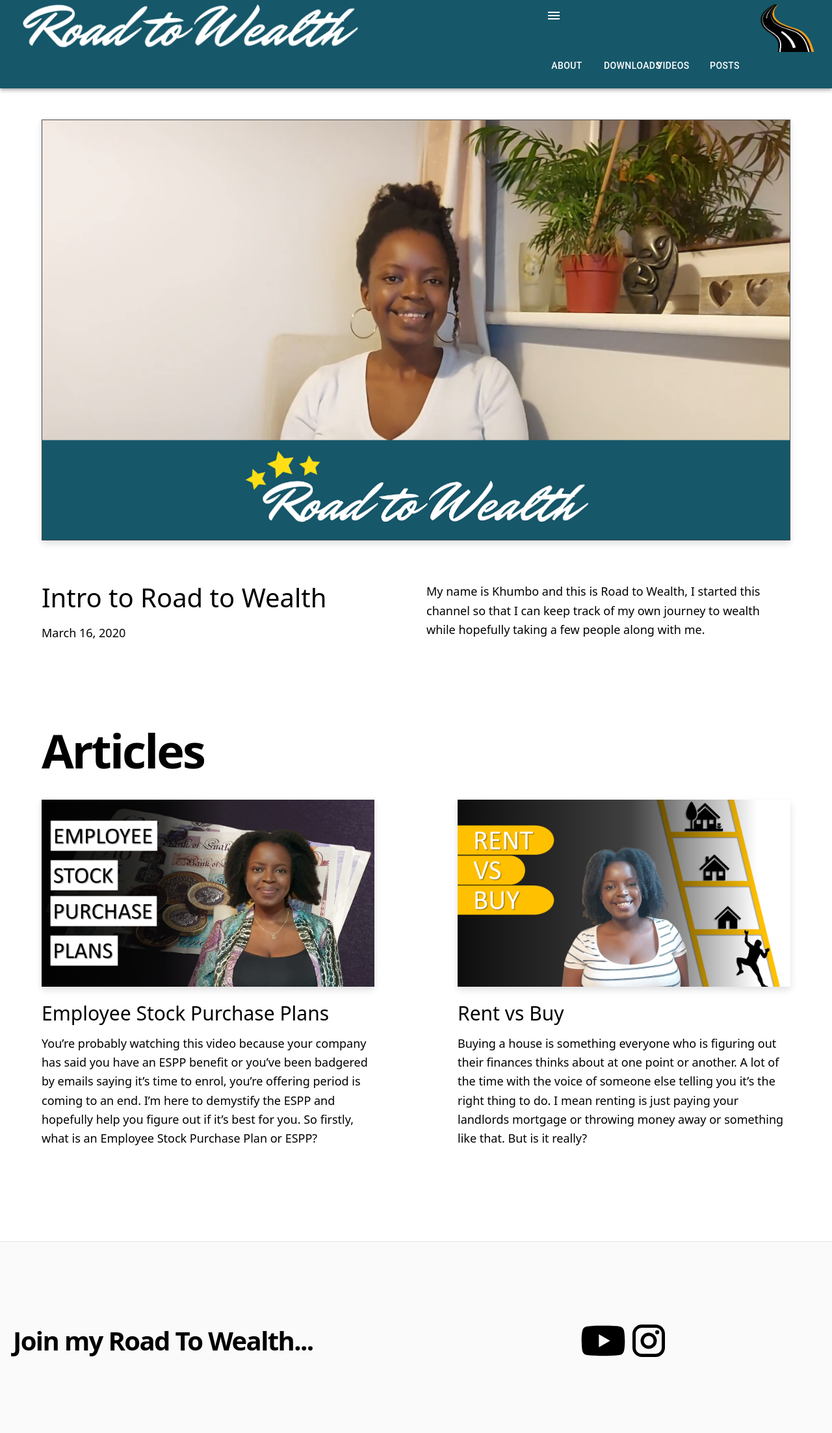
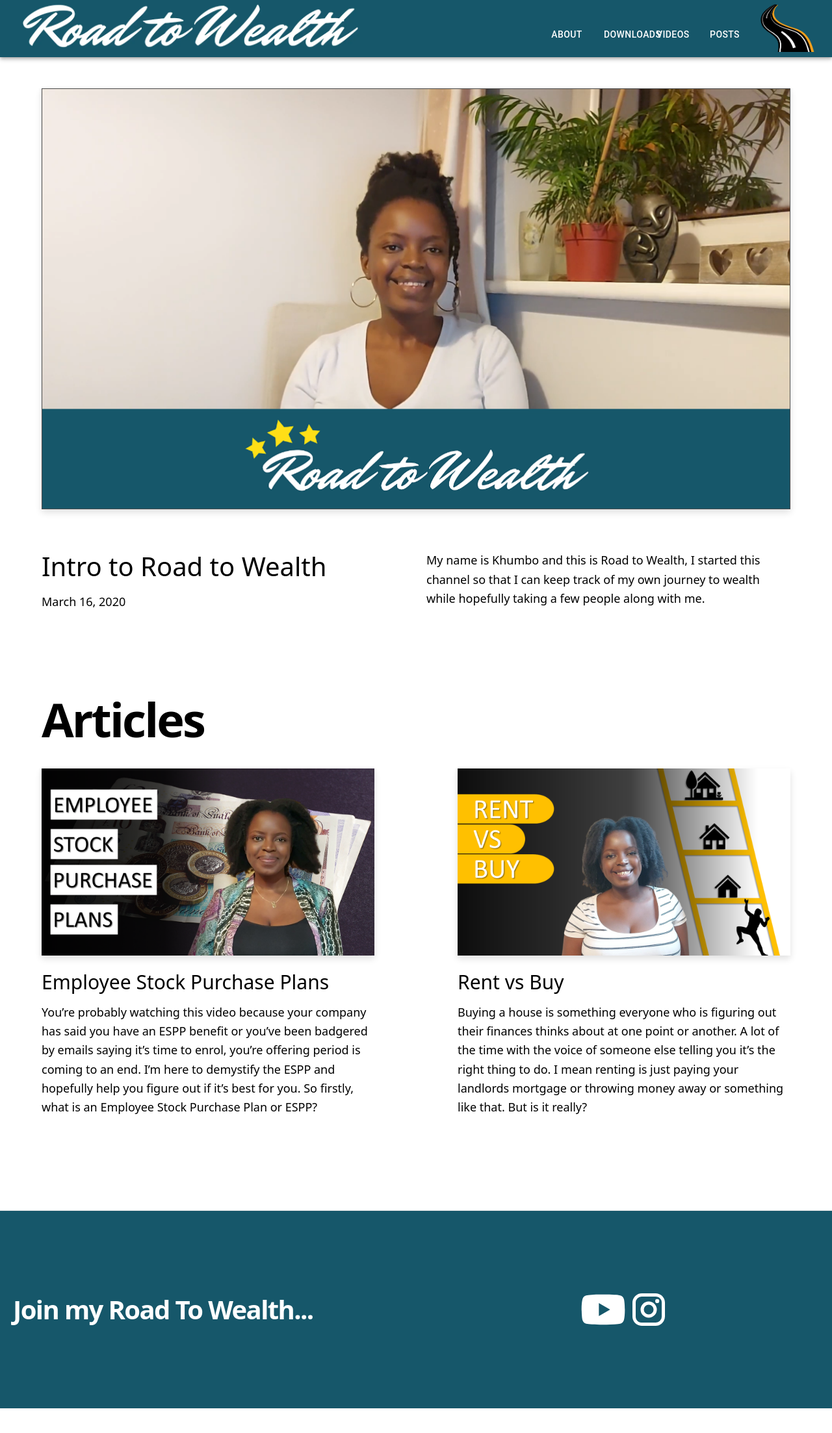
Before and after one commit to khumbon/road-to-wealth, a Next.js app: page / in a window 1280 px wide. Shown: the top 2206 px of the page at 65% size. After the commit the page ends 2168 px from the top, so only its background shows below. Built offline with nearby package versions, Linux system fonts and the light colour scheme.

Commit message:
Added repsonsive menu

```diff
--- a/components/Footer/index.styles.tsx
+++ b/components/Footer/index.styles.tsx
@@ -1,5 +1,6 @@
 import styled from 'styled-components';
+import { colours } from '../../constants';
 
 export const StyledFooter = styled.footer`
-  background-color: '#16576a';
+  background-color: ${colours.brand};
 `;
--- a/components/Footer/index.tsx
+++ b/components/Footer/index.tsx
@@ -10,15 +10,18 @@ const Footer = () => {
     <StyledFooter className="bg-neutral-50 border-t border-neutral-200">
       <Container>
         <div className="py-28 flex flex-col lg:flex-row items-center">
-          <h3 className="text-4xl lg:text-[2.5rem] font-bold tracking-tighter leading-tight text-center lg:text-left mb-10 lg:mb-0 lg:pr-4 lg:w-1/2">
+          <h3
+            className="text-4xl lg:text-[2.5rem] font-bold tracking-tighter leading-tight text-center lg:text-left mb-10 lg:mb-0 lg:pr-4 lg:w-1/2"
+            style={{ color: 'white' }}
+          >
             Join my Road To Wealth...
           </h3>
           <div className="flex flex-col lg:flex-row justify-center items-center lg:pl-4 lg:w-1/2">
             <Link href="https://www.youtube.com/channel/UCOEn7iKMc3ct5MRJMTM-vHQ/featured">
-              <YouTubeIcon style={{ fontSize: '80px' }} />
+              <YouTubeIcon style={{ fontSize: '80px', color: 'white' }} />
             </Link>
             <Link href="https://www.instagram.com/roadtowealth7/">
-              <InstagramIcon style={{ fontSize: '60px' }} />
+              <InstagramIcon style={{ fontSize: '60px', color: 'white' }} />
             </Link>
           </div>
         </div>
--- /dev/null
+++ b/components/Navbar/index.tsx
@@ -0,0 +1,109 @@
+import * as React from 'react';
+import AppBar from '@mui/material/AppBar';
+import Box from '@mui/material/Box';
+import Toolbar from '@mui/material/Toolbar';
+import Button from '@mui/material/Button';
+import Image from 'next/image';
+import Name from '../../public/assets/blog/images/Name.png';
+import Road from '../../public/assets/blog/images/Road.png';
+import { Grid, Menu, MenuItem, useMediaQuery } from '@mui/material';
+import Link from 'next/link';
+import MenuIcon from '@mui/icons-material/Menu';
+import IconButton from '@mui/material/IconButton';
+import { withStyles } from '@material-ui/styles';
+import { colours, screenSizes } from '../../constants';
+
+const pages = ['About', 'Downloads', 'Videos', 'Posts'];
+
+const ResponsiveAppBar = () => {
+  const [anchorEl, setAnchorEl] = React.useState<null | HTMLElement>(null);
+  const handleClick = (event: React.MouseEvent<HTMLButtonElement>) => {
+    setAnchorEl(event.currentTarget);
+  };
+  const open = Boolean(anchorEl);
+  const handleClose = () => {
+    setAnchorEl(null);
+  };
+
+  const StyledMenu = withStyles({
+    paper: {
+      backgroundColor: colours.brand,
+    },
+  })((props) => (
+    <Menu
+      id="basic-menu"
+      anchorEl={anchorEl}
+      open={open}
+      onClose={handleClose}
+      MenuListProps={{
+        'aria-labelledby': 'basic-button',
+      }}
+      {...props}
+    />
+  ));
+
+  const isMobile = useMediaQuery(`(max-width: ${screenSizes.tablet}px)`);
+  return (
+    <Box sx={{ flexGrow: 1, background: colours.brand }}>
+      <AppBar position="static" style={{ background: colours.brand }}>
+        <Toolbar disableGutters>
+          <Grid container spacing={2} columns={32}>
+            <Grid item xs={20} style={{ marginLeft: '30px' }}>
+              <Link href="/">
+                <a>
+                  <Image src={Name.src} width="525.3px" height="80px" alt="Road to Wealth Logo" />
+                </a>
+              </Link>
+            </Grid>
+            <Grid item xs={8}>
+              {isMobile ? (
+                <div className="collapsedMenu">
+                  <IconButton
+                    size="large"
+                    edge="start"
+                    color="inherit"
+                    aria-label="open drawer"
+                    aria-controls={open ? 'basic-menu' : undefined}
+                    aria-haspopup="true"
+                    aria-expanded={open ? 'true' : undefined}
+                    sx={{ mr: 2 }}
+                    onClick={handleClick}
+                  >
+                    <MenuIcon />
+                  </IconButton>
+                  <StyledMenu>
+                    {pages.map((page) => (
+                      <MenuItem
+                        onClick={handleClose}
+                        key={page}
+                        sx={{ color: 'white', backgroundColor: colours.brand }}
+                      >
+                        <Button href={page.toLowerCase()} sx={{ color: 'white' }}>
+                          {page}
+                        </Button>
+                      </MenuItem>
+                    ))}
+                  </StyledMenu>
+                </div>
+              ) : (
+                <Grid container spacing={2} columns={32} sx={{ paddingTop: '10px', bottom: 0 }}>
+                  {pages.map((page) => (
+                    <Grid item xs={8} key={page}>
+                      <Button key={page} href={page.toLowerCase()} sx={{ my: 2, color: 'white', paddingTop: '15px' }}>
+                        {page}
+                      </Button>
+                    </Grid>
+                  ))}
+                </Grid>
+              )}
+            </Grid>
+            <Grid item xs={3}>
+              <Image src={Road.src} width="90.7px" height="80px" alt="Picture of An Animated Road" />
+            </Grid>
+          </Grid>
+        </Toolbar>
+      </AppBar>
+    </Box>
+  );
+};
+export default ResponsiveAppBar;
--- a/components/intro.tsx
+++ b/components/intro.tsx
@@ -5,11 +5,12 @@ import Road from '../public/assets/blog/images/Road.png';
 import Grid from '@mui/material/Grid';
 import * as React from 'react';
 import Image from 'next/image';
+import { colours } from '../constants';
 
 const Intro = () => {
   //** <div style={{width: '1920px', height: '1000px', backgroundImage: 'url(/assets/blog/images/Banner2.png)', backgroundRepeat: 'no-repeat', clip:'rect(350px,1920px,952px,0px)', position:'absolute'}}/>  */
   return (
-    <div style={{ background: '#16576a' }}>
+    <div style={{ background: colours.brand }}>
       <Grid container spacing={2}>
         <Grid item xs={8}>
           <Image
--- a/components/layout.tsx
+++ b/components/layout.tsx
@@ -1,7 +1,7 @@
 import Footer from './Footer';
 import Meta from './meta';
 import * as React from 'react';
-import ResponsiveAppBar from './nav-bar';
+import ResponsiveAppBar from './Navbar';
 
 type Props = {
   preview?: boolean;
--- a/components/nav-bar.tsx
+++ /dev/null
@@ -1,58 +0,0 @@
-import * as React from 'react';
-import AppBar from '@mui/material/AppBar';
-import Box from '@mui/material/Box';
-import Toolbar from '@mui/material/Toolbar';
-import Button from '@mui/material/Button';
-import Image from 'next/image';
-import Name from '../public/assets/blog/images/Name.png';
-import Road from '../public/assets/blog/images/Road.png';
-import { Grid } from '@mui/material';
-import Link from 'next/link';
-import MenuIcon from '@mui/icons-material/Menu';
-import IconButton from '@mui/material/IconButton';
-
-const pages = ['About', 'Downloads', 'Videos', 'Posts'];
-
-const ResponsiveAppBar = () => {
-  const [menuOpen, setMenuOpen] = React.useState<boolean>(false);
-  const handleMenuClick = () => {
-    setMenuOpen(!menuOpen);
-  };
-  return (
-    <Box sx={{ flexGrow: 1, background: '#16576a' }}>
-      <AppBar position="static" style={{ background: '#16576a' }}>
-        <Toolbar disableGutters>
-          <Grid container spacing={2} columns={32}>
-            <Grid item xs={20} style={{ marginLeft: '30px' }}>
-              <Link href="/">
-                <a>
-                  <Image src={Name.src} width="525.3px" height="80px" alt="Road to Wealth Logo" />
-                </a>
-              </Link>
-            </Grid>
-            <Grid item xs={8}>
-              <div onClick={() => handleMenuClick()}>
-                <IconButton size="large" edge="start" color="inherit" aria-label="open drawer" sx={{ mr: 2 }}>
-                  <MenuIcon />
-                </IconButton>
-              </div>
-              <Grid container spacing={2} columns={32} sx={{ paddingTop: '10px', bottom: 0 }}>
-                {pages.map((page) => (
-                  <Grid item xs={8} key={page}>
-                    <Button key={page} href={page.toLowerCase()} sx={{ my: 2, color: 'white', paddingTop: '15px' }}>
-                      {page}
-                    </Button>
-                  </Grid>
-                ))}
-              </Grid>
-            </Grid>
-            <Grid item xs={3}>
-              <Image src={Road.src} width="90.7px" height="80px" alt="Picture of An Animated Road" />
-            </Grid>
-          </Grid>
-        </Toolbar>
-      </AppBar>
-    </Box>
-  );
-};
-export default ResponsiveAppBar;
--- /dev/null
+++ b/constants/colours.ts
@@ -0,0 +1,3 @@
+export const colours = {
+  brand: '#16576a',
+};
--- /dev/null
+++ b/constants/index.tsx
@@ -0,0 +1,3 @@
+export { colours } from './colours';
+export { screenSizes } from './screenSizes';
+export type { Devices } from './screenSizes';
--- /dev/null
+++ b/constants/screenSizes.ts
@@ -0,0 +1,7 @@
+export const screenSizes = {
+  desktop: 1280,
+  phone: 600,
+  tablet: 760,
+};
+
+export type Devices = keyof typeof screenSizes;
--- a/next.config.js
+++ b/next.config.js
@@ -4,6 +4,9 @@ const nextConfig = {
   images: {
     domains: [],
   },
+  compiler: {
+    styledComponents: true,
+  },
 };
 
 module.exports = nextConfig;
--- a/package.json
+++ b/package.json
@@ -15,6 +15,7 @@
     "@babel/core": "^7.18.13",
     "@emotion/react": "^11.10.4",
     "@emotion/styled": "^11.10.4",
+    "@material-ui/styles": "^4.11.5",
     "@mui/icons-material": "^5.10.2",
     "@mui/material": "^5.10.2",
     "@types/styled-components": "^5.1.26",
@@ -32,6 +33,7 @@
     "prettier": "^2.7.1",
     "react": "^18.2.0",
     "react-dom": "^18.2.0",
+    "react-responsive": "^9.0.0",
     "remark": "^14.0.2",
     "remark-html": "^15.0.1",
     "styled-components": "^5.3.5",
```
Also changed, not shown: 1 other file (tests, documents, lock files or other folders).
